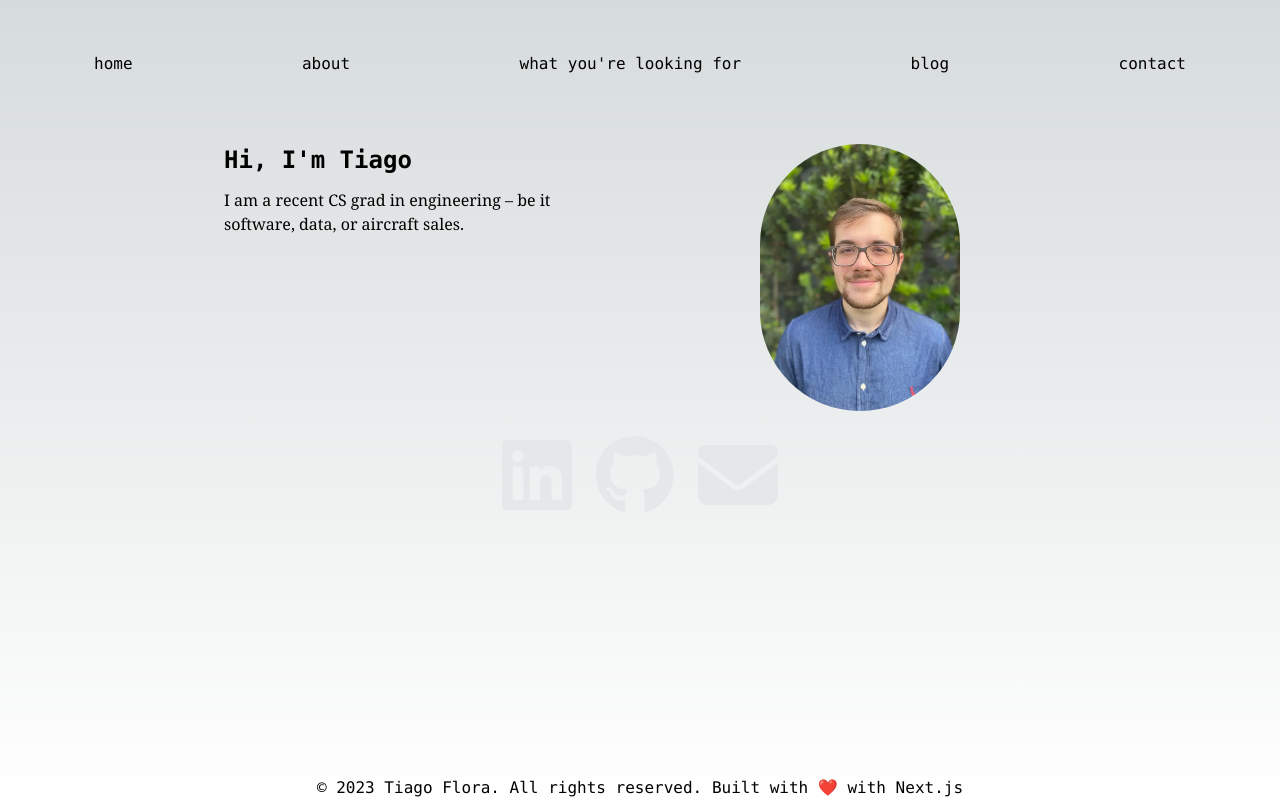
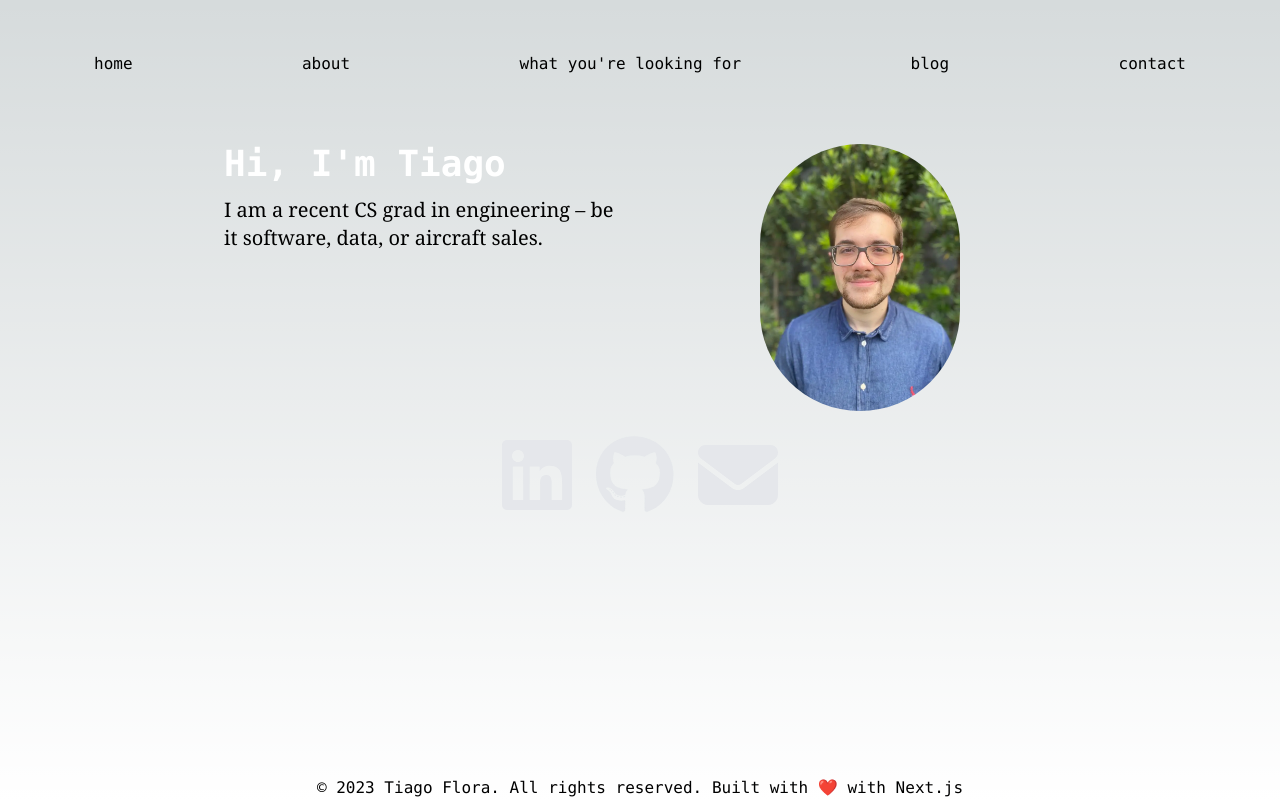
Before and after one commit to t-flora/tflora__, a Next.js app: page / in a window 1280 px wide. Built offline with nearby package versions, Linux system fonts and the light colour scheme.

Commit message:
change header styles for colors

```diff
--- a/app/about/page.tsx
+++ b/app/about/page.tsx
@@ -13,9 +13,9 @@ export default function About(){
             </h3>
             <ul className='leading-loose list-disc list-inside'>
                 <li> I didn&apos;t know what I wanted to do while in college. Turns out my degree in CS was useful (!): I like coding. Yes, it took me about 4 years to realize it.</li>
-                <li> I travelled the world for college, worked with on projects ranging from transportation planning to VC research, and did it all with a diverse group of people from 50+ countries. I know how to work with international teams.</li>
-                <li> I read widely, not super common with engineers</li>
-                <li> Fundamentally a tech optimist even if AI is scary</li>
+                <li> I travelled, worked, and studied in 6 different countries. I&apos;ve worked with on projects ranging from transportation planning to VC research, and did it all with a diverse group of people from 50+ countries. I know how to work with international teams.</li>
+                <li> I read nonfiction pretty widely, but currently I&apos;m focusing on operating systems and computer architecture textbooks</li>
+                <li> Usually a tech optimist, when I&apos;m not nervously laughing on <a href='https://twitter.com/AISafetyMemes?s=20' className='underline hover:text-blue-300'>this page</a>.</li>
             </ul>
         </div>
     )
--- a/app/blog/page.tsx
+++ b/app/blog/page.tsx
@@ -2,7 +2,7 @@ import Date from '@/components/Date';
 import PostPreview from '@/components/PostPreview';
 import { getAllPosts } from '@/lib/posts';
 import Head from 'next/head';
-import Link from 'next/link';
+import '../globals.css';
 
 export default function Blog() {
   const allPosts = getAllPosts();
@@ -18,7 +18,7 @@ export default function Blog() {
       </Head>
       <main className="justify-center p-4">
         <div className='mb-4'>
-          <h1 className='text-3xl'>Blog</h1><br />
+          <h1 className='header_gradient text-3xl'>Blog</h1><br />
           <p>
             Here&apos;s some stuff I&apos;ve written or am writing. <br/>
           </p>
--- a/app/globals.css
+++ b/app/globals.css
@@ -11,11 +11,11 @@
 	--main-url-color: #3273dc;
 	--main-code-color: #101f52;
 	--accent: 124, 58, 237;
-	--fe-accent: 252, 114, 8;
+	--fe-accent: 55, 245, 7;
 	--sh-accent: 242, 7, 160;
 	--ds-accent: 12, 232, 12;
 	--accent-gradient: linear-gradient(45deg, rgb(var(--accent)), #04ba93 50%, white 60%);
-	--fe-gradient: linear-gradient(30deg, rgb(var(--fe-accent)), #7af507 50%, white 60%);
+	--fe-gradient: linear-gradient(30deg, rgb(var(--fe-accent)), #07f5d9 50%, white 60%);
 	--sh-gradient: linear-gradient(60deg, rgb(var(--sh-accent)), #e80c34 50%, white 60%);
 	--ds-gradient: linear-gradient(30deg, rgb(var(--ds-accent)), #2cdbb5 50%, white 60%);
 }
@@ -26,6 +26,28 @@
     --background-start-rgb: 0, 0, 0;
     --background-end-rgb: 0, 0, 0;
   }
+}
+
+@keyframes gradient {
+    0% {
+        background-position: 0% 50%;
+    }
+    50% {
+        background-position: 100% 50%;
+    }
+    100% {
+        background-position: 0% 50%;
+    }
+}
+
+.header_gradient {
+		background-image: var(--fe-gradient);
+        background-clip: border-box;
+		-webkit-background-clip: text;
+		-webkit-text-fill-color: transparent;
+		background-size: 600%;
+		background-position: 0%;
+        animation: gradient 10s ease infinite;
 }
 
 body {
--- a/app/page.tsx
+++ b/app/page.tsx
@@ -1,9 +1,5 @@
-import Image from 'next/image';
 import { Inter } from 'next/font/google';
-import Link from 'next/link';
 import Hero from '@/components/Hero';
-import { ListItemIconify } from '@/components/ListItems';
-
 const inter = Inter({ subsets: ['latin'] })
 
 export default function Home() {
--- a/app/skills/page.tsx
+++ b/app/skills/page.tsx
@@ -11,7 +11,7 @@ export default function About(){
             <Head>
                 <title>{title}</title>
             </Head>
-            <h1 className='pb-5 text-3xl'>So, you want to hire a new engineer.</h1>
+            <h1 className='pb-5 text-3xl'><span className='header_gradient'>So</span>, you want to hire a new engineer.</h1>
             <p>
                 I have dabbled in programming at all layers of computer science: from Hardware Description Languages to AI.<br/>
                 In this page I&apos;ll make my case to you that I can fulfill your requirements. My greatest asset, it must be warned, is my motivation to learn.
--- a/components/Hero.tsx
+++ b/components/Hero.tsx
@@ -1,6 +1,7 @@
 "use client";
 import Image from 'next/image';
 import Link from 'next/link';
+import '../app/globals.css';
 // import { ListItemIconify } from '@/components/ListItems';
 
 export default function Hero() {
@@ -8,10 +9,10 @@ export default function Hero() {
         <div>
             <div className='grid sm:grid-cols-1 md:grid-cols-2 gap-x-6 mb-4'>
                 <div>
-                    <h1 className='text-2xl font-bold mb-2'>
+                    <h1 className={ `header_gradient text-4xl font-bold mb-2` }>
                         Hi, I&apos;m Tiago
                     </h1>
-                    <p>
+                    <p className='text-xl'>
                         I am a recent CS grad in engineering – be it software, data, or aircraft sales.
                     </p>
                 </div>
```
